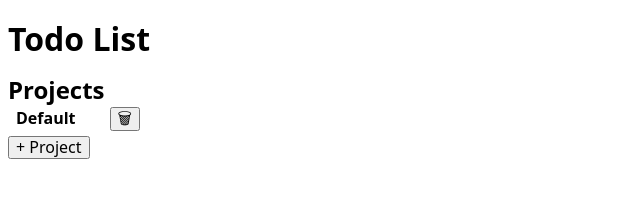
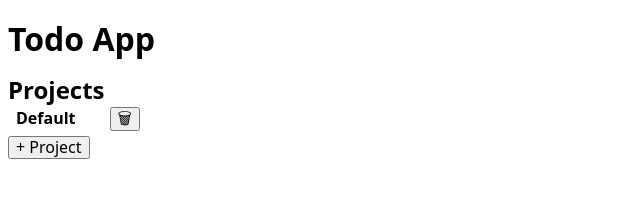
Before and after one commit to A6ih/todo-list, a website built with webpack: page src/template.html in a window 1280 px wide. Shown: the full height of the page, 0-640 px from the left. Built offline with nearby package versions, Linux system fonts and the light colour scheme.

Commit message:
Change app name in title

```diff
--- a/src/template.html
+++ b/src/template.html
@@ -7,7 +7,7 @@
 </head>
 <body>
     <header>
-        <h1>Todo List</h1>
+        <h1>Todo App</h1>
     </header>
     <nav>
         <h2>Projects</h1>
```
